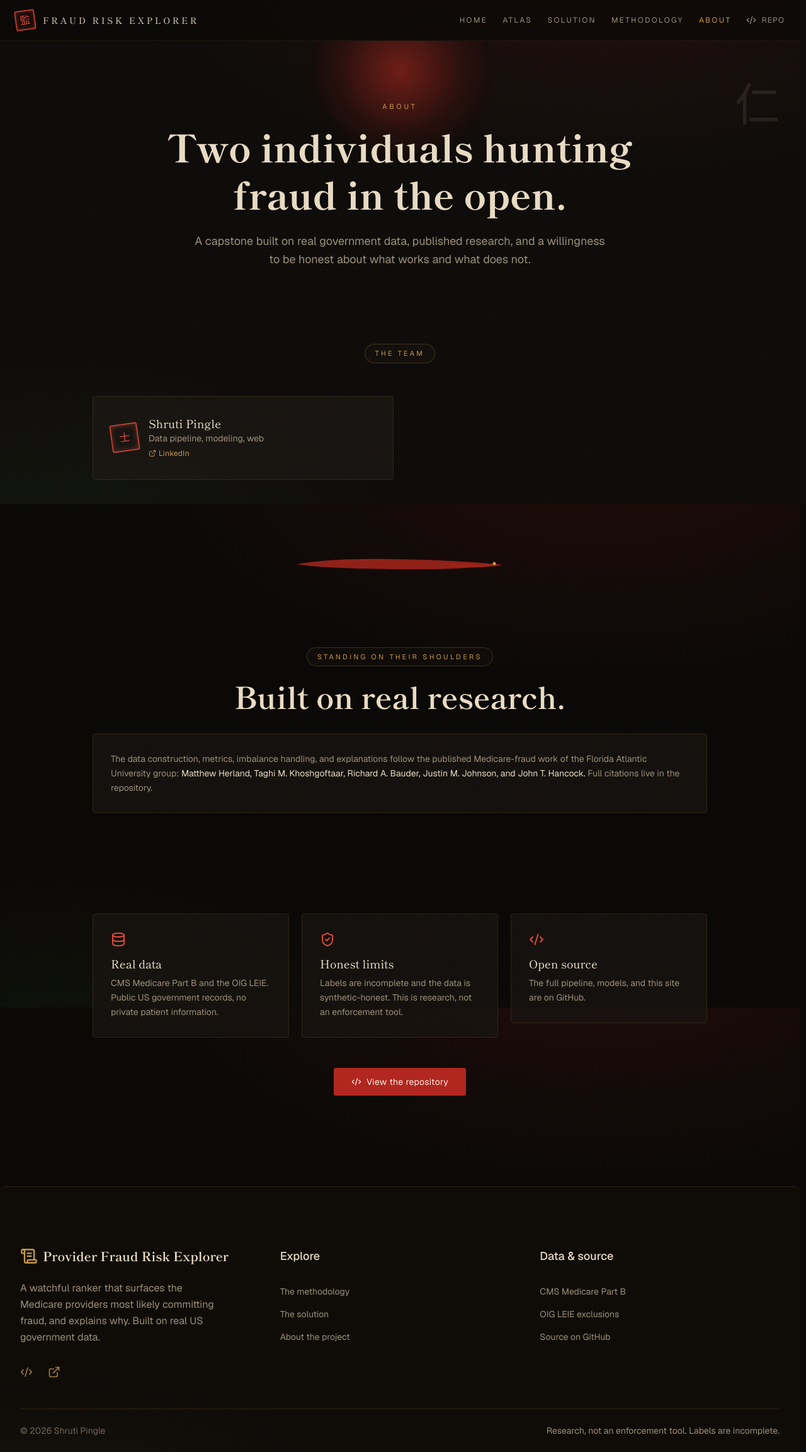
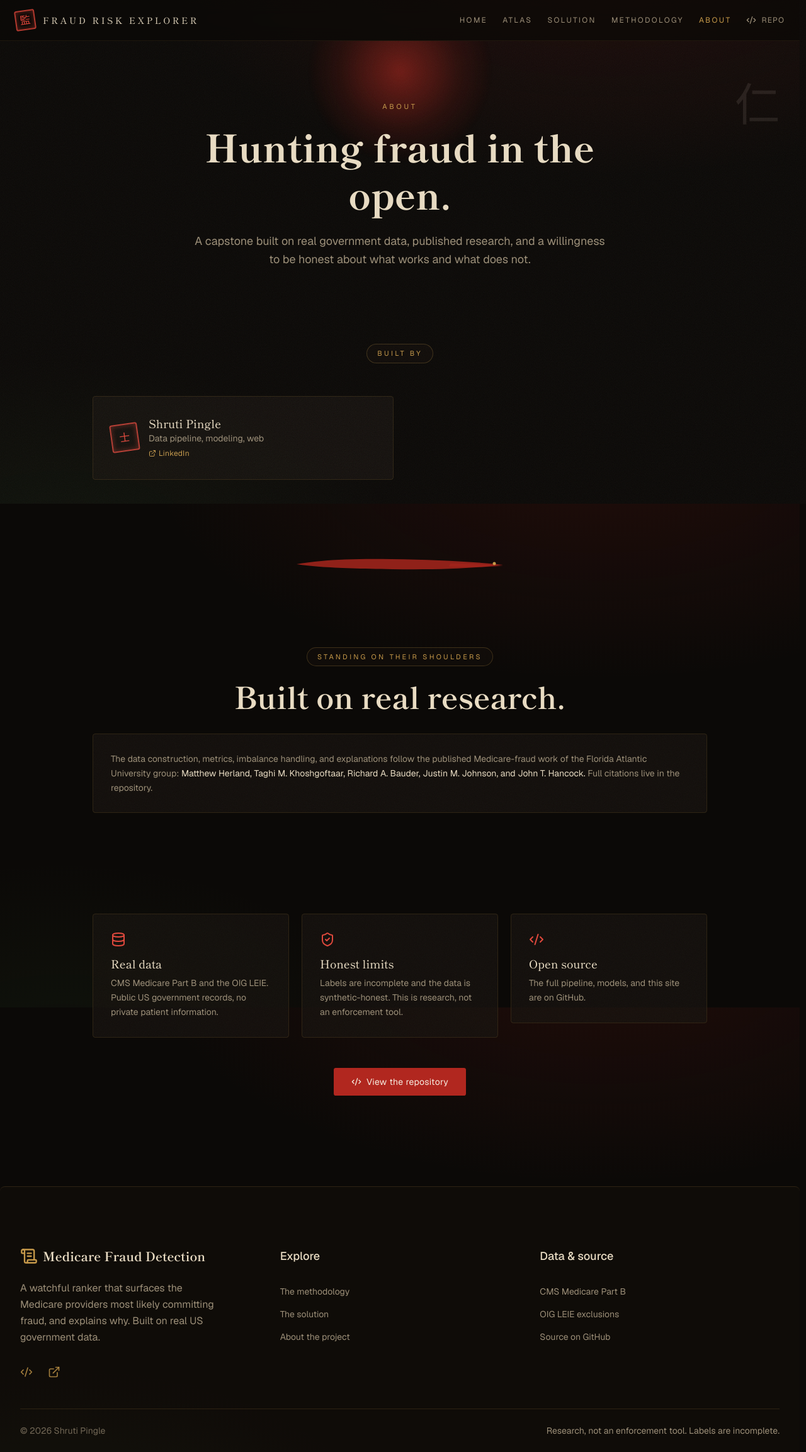
Before and after one commit to shrutipingle02/medicare-fraud-detection, a Next.js app in the folder web/: page /about in a window 1280 px wide. Shown: the whole page at 63% size. Built offline with nearby package versions, Linux system fonts and the light colour scheme.

Commit message:
reframing the wordings

```diff
--- a/web/src/app/about/page.tsx
+++ b/web/src/app/about/page.tsx
@@ -11,13 +11,13 @@ export default function AboutPage() {
       <PageHeader
         kanji="仁"
         eyebrow="ABOUT"
-        title="Two individuals hunting fraud in the open."
+        title="Hunting fraud in the open."
         lead="A capstone built on real government data, published research, and a willingness to be honest about what works and what does not."
       />
 
       <Section>
         <Reveal>
-          <Kicker>THE TEAM</Kicker>
+          <Kicker>BUILT BY</Kicker>
         </Reveal>
         <div className="mt-8 grid gap-5 md:grid-cols-2">
           {([
--- a/web/src/app/layout.tsx
+++ b/web/src/app/layout.tsx
@@ -22,7 +22,7 @@ const mincho = Shippori_Mincho({
 });
 
 export const metadata: Metadata = {
-  title: "Provider Fraud Risk Explorer",
+  title: "Medicare Fraud Detection",
   description:
     "A watchful ranker that surfaces the providers most likely committing Medicare fraud, and explains why.",
 };
--- a/web/src/components/ui/footer-column.tsx
+++ b/web/src/components/ui/footer-column.tsx
@@ -6,7 +6,7 @@ const data = {
   linkedinLink:
     "https://www.linkedin.com/in/shruti-pingle-aa8034196/",
   company: {
-    name: "Provider Fraud Risk Explorer",
+    name: "Medicare Fraud Detection",
     description:
       "A watchful ranker that surfaces the Medicare providers most likely committing fraud, and explains why. Built on real US government data.",
   },
```
